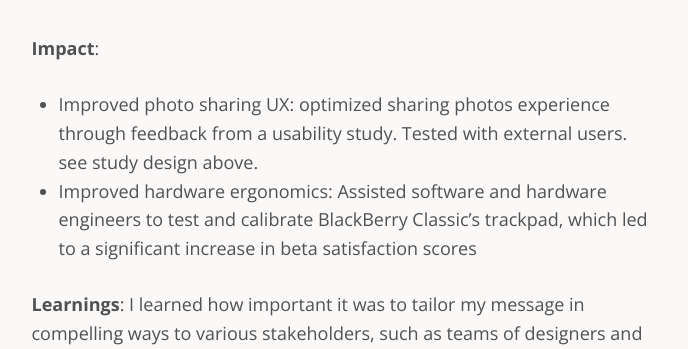
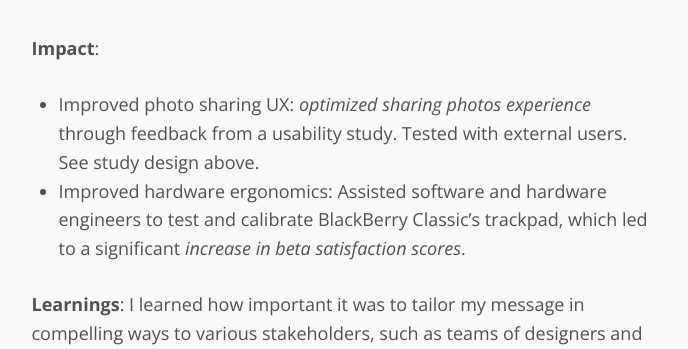
Before and after one commit to wailingwombat/wailingwombat.github.io, a Jekyll site: the page built from projects/blackberry.md, in a window 1280 px wide and 900 px high, scrolled down 1612 px. Shown: the part 376-725 px from the top of the window, without its empty margins (296-984 px from the left). Built offline with Jekyll 4.4.1, drawn with Linux system fonts in a browser that asks for light colours.

```diff
--- a/projects/blackberry.md
+++ b/projects/blackberry.md
@@ -22,8 +22,8 @@ title: Blackberry
 ![blackberry](/images/camera_protocol_diagram.png)
 
 **Impact**:
-- Improved photo sharing UX: optimized sharing photos experience through feedback from a usability study. Tested with external users. see study design above.
-- Improved hardware ergonomics: Assisted software and hardware engineers to test and calibrate BlackBerry Classic’s trackpad, which led to a significant increase in beta satisfaction scores
+- Improved photo sharing UX: *optimized sharing photos experience* through feedback from a usability study. Tested with external users. See study design above.
+- Improved hardware ergonomics: Assisted software and hardware engineers to test and calibrate BlackBerry Classic’s trackpad, which led to a significant *increase in beta satisfaction scores*.
 
 **Learnings**:
 I learned how important it was to tailor my message in compelling ways to various stakeholders, such as teams of designers and engineers. By presenting the finalized data in a visual way, I was able to communicate facts in a clear manner so that the audience didn’t feel overwhelmed by numbers.
```
